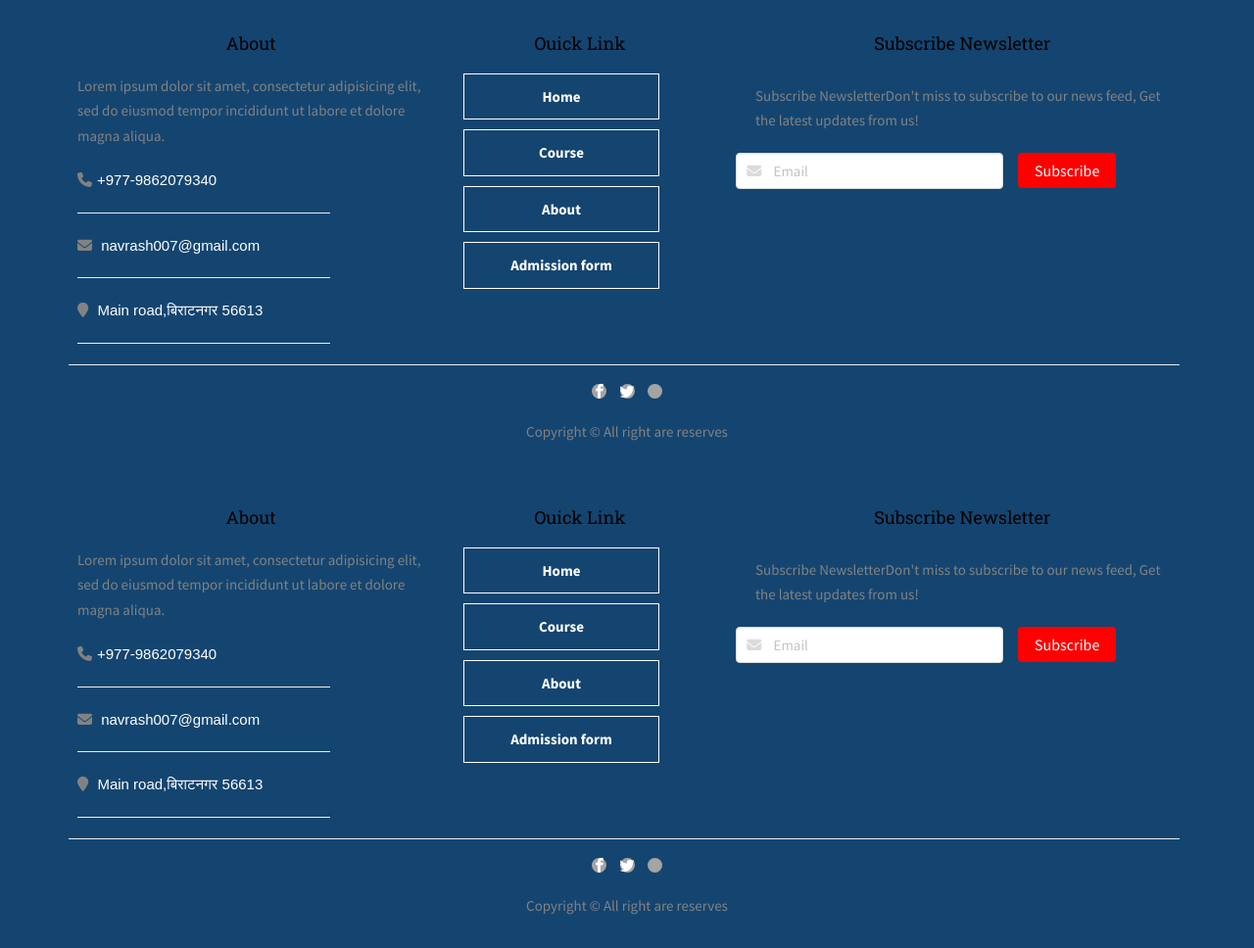
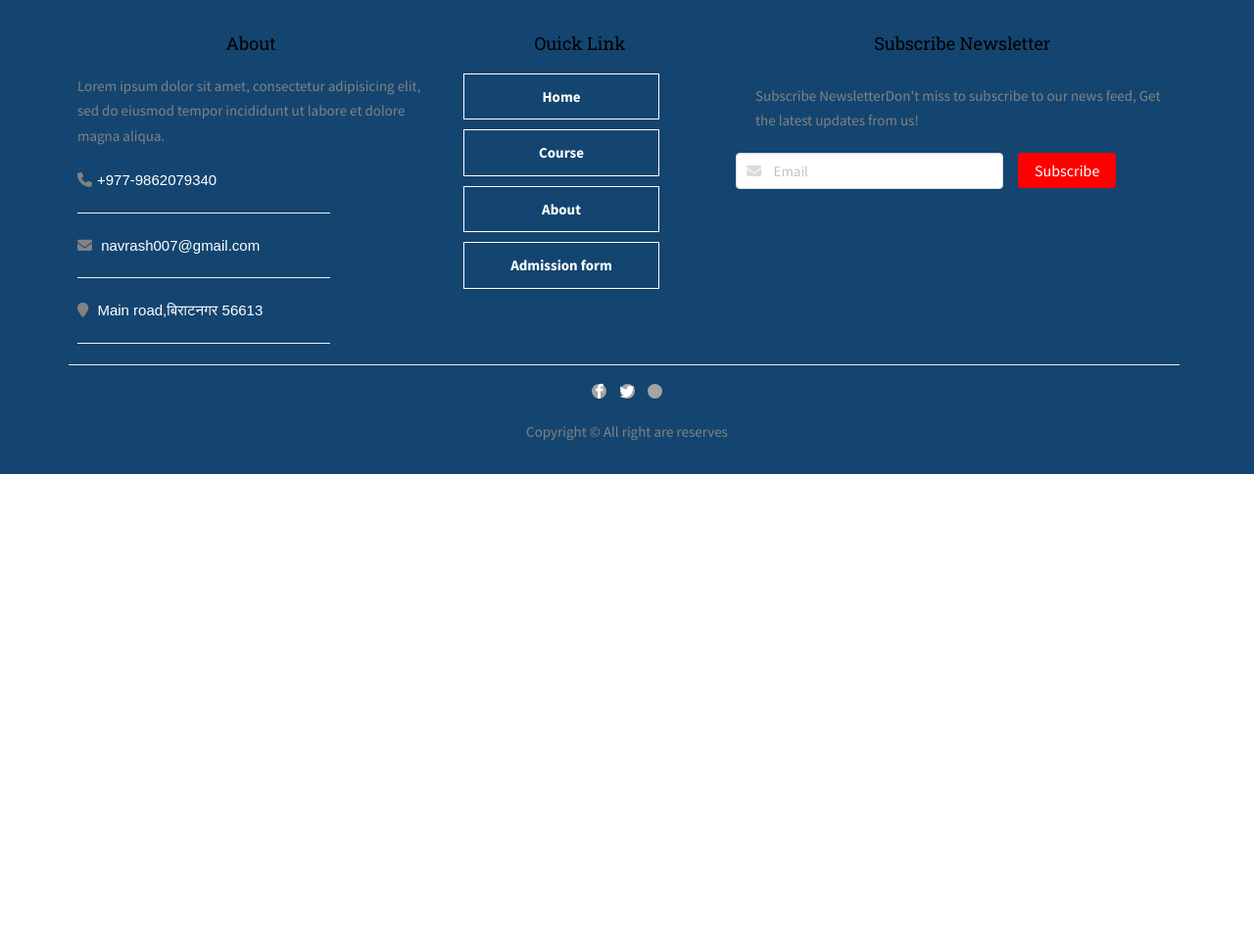
Before and after one commit to Neptok/C_S_E, a Django app: page /about in a window 1280 px wide. Shown: the part 3800-4768 px from the top of the page at 98% size. After the commit the page ends 4284 px from the top, so only its background shows below. Run offline with Django 4.2, Linux system fonts and the light colour scheme; some libraries are stand-ins or nearby versions; some web fonts are replaced.

Commit message:
some changes

```diff
--- a/cse/main/templates/about.html
+++ b/cse/main/templates/about.html
@@ -296,88 +296,7 @@
 				</div>
 			</div>
 		</div>
-		<section id="fotter">
-			<div class="container">
-				<div class="row">
-					<div class="col-md-4">
-						<!-- <img src="images/logo.jpg"> -->
-						<br>
-						<h4 class="text-center">About</h4>
-						<p>Lorem ipsum dolor sit amet, consectetur adipisicing elit, sed do eiusmod
-							tempor incididunt ut labore et dolore magna aliqua.</p>
-						<div class="row">
-							<div class="col-md-9">
-								<i class="fa-solid fa-phone "><span class="fotter-icon">+977-9862079340</span></i>
-								<hr>
 
-								<i class="fa-solid fa-envelope"><span class="fotter-icon">
-										navrash007@gmail.com</span></i>
-								<hr>
-								<i class="fa-solid fa-location-pin"><span class="fotter-icon"> Main road,बिराटनगर 56613
-									</span></i>
-								<hr>
-							</div>
-						</div>
-					</div>
-					<div class="col-md-3">
-						<br>
-						<h4 class="text-center">Ouick Link</h4>
-						<ul class="quick_link">
-							<a href="index.html">
-								<li class="quick">Home </li>
-							</a>
-							<a href="courses.html">
-								<li class="quick">Course </li>
-							</a>
-							<a href="about.html">
-								<li class="quick">About </li>
-							</a>
-							<a href="form.html">
-								<li class="quick">Admission form </li>
-							</a>
-
-
-						</ul>
-					</div>
-					<div class="row">
-						<div class="col-md-5">
-							<br>
-							<h4 class="text-center img">Subscribe Newsletter</h4>
-							<p class="p">Subscribe NewsletterDon't miss to subscribe to our news feed, Get the latest
-								updates from us!</p>
-
-						</div>
-						<div class="row">
-							<div class="col-md-3 myy">
-								<div class="control has-icons-left has-icons-right">
-									<input class="input is-large" type="email" placeholder="Email">
-									<span class="icon is-left">
-										<i class="fas fa-envelope"></i>
-									</span>
-
-									</span>
-								</div>
-							</div>
-
-							<p> <button class="button is-success is-light "
-									style="background-color: red; height: 36px; size: 10px; color: #ffff; font-size: 16px; ">Subscribe
-								</button></p>
-
-						</div>
-					</div>
-				</div>
-			</div>
-			<hr class="hr">
-			<div class="icons">
-
-				<i class="icon-facebook2 hello"></i>
-				<i class="icon-twitter2 hello"></i>
-				<i class="icon-instagram hello"></i>
-			</div>
-			<p class="cpy">Copyright &copy; All right are reserves</p>
-
-	</div>
-	</section>
 </div>
 
 <div class="gototop js-top">
--- a/cse/main/templates/courses.html
+++ b/cse/main/templates/courses.html
@@ -1,4 +1,5 @@
 {% extends 'base.html' %}
+{% block title %}Cources{% endblock title %}
 {% block main %}{% load static %}
 <aside id="cse-hero">
 	<div class="flexslider">
```
